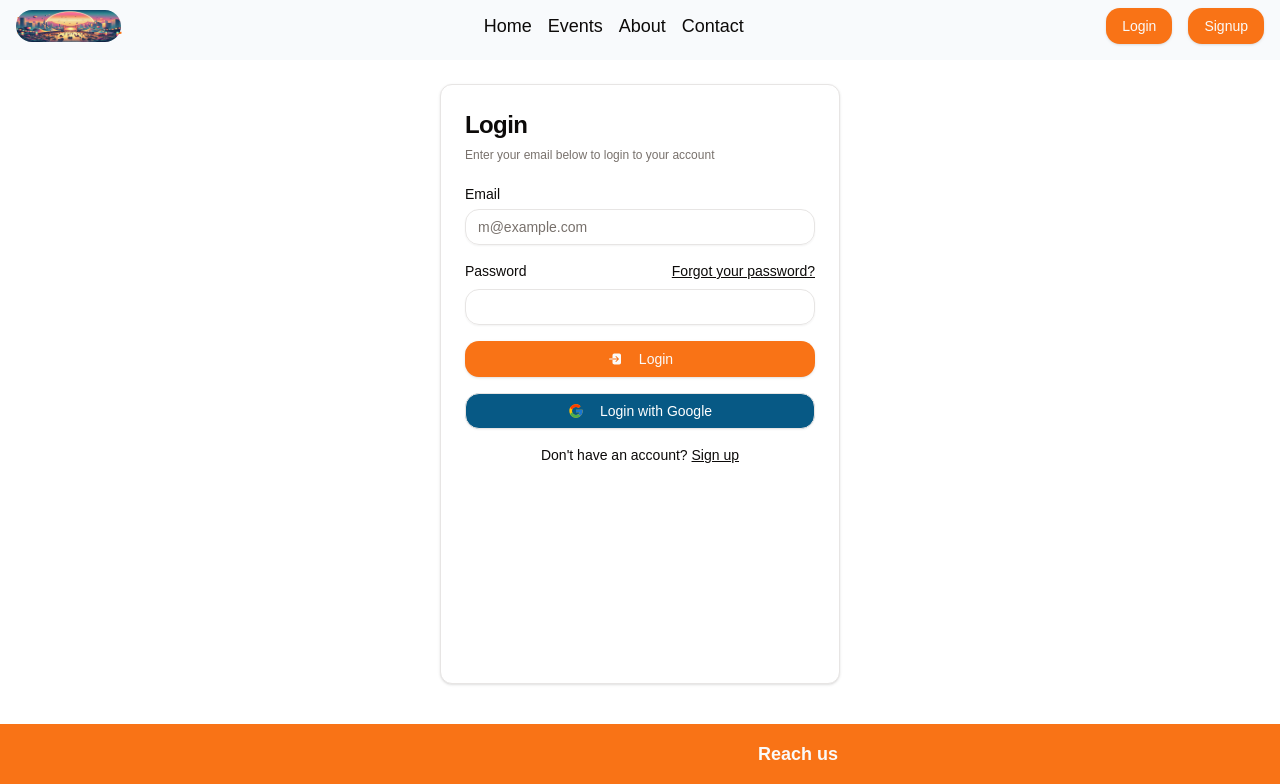
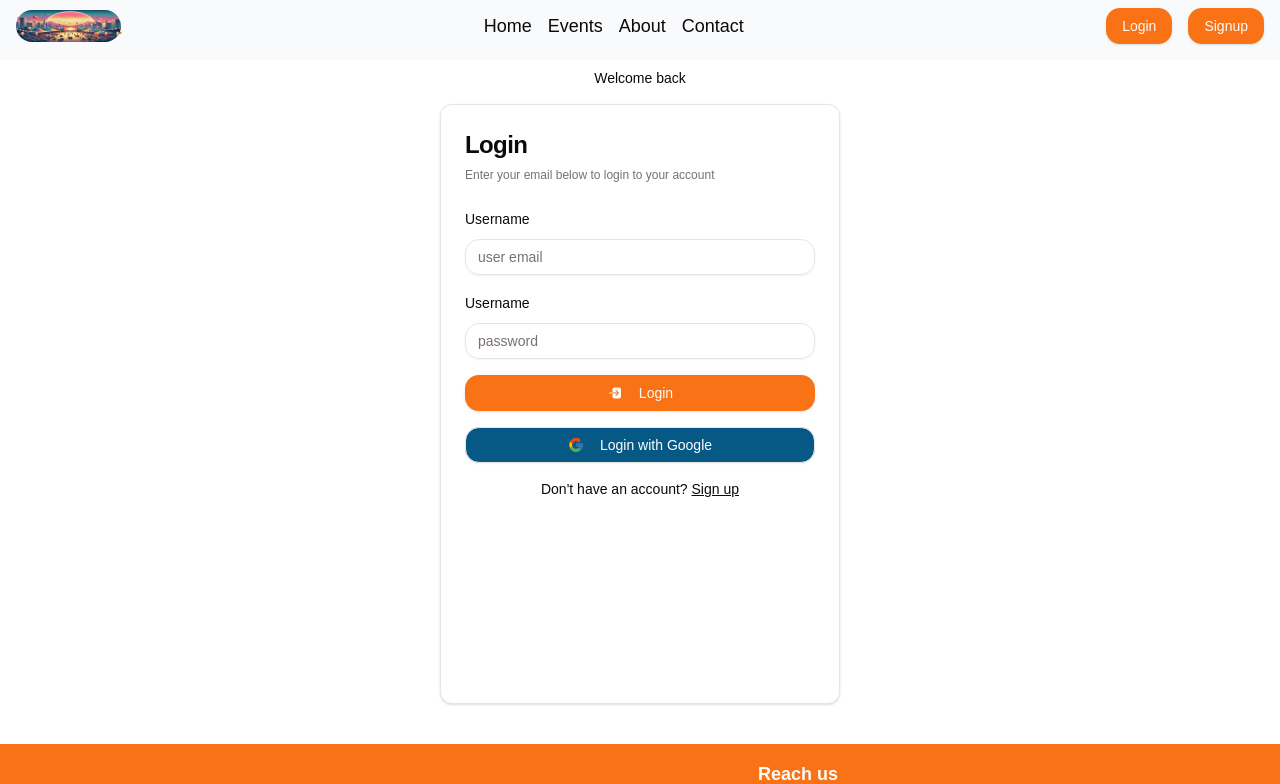
Before and after one commit to richardkanai123/hudhuria2.0, a Next.js app: page /login in a window 1280 px wide. Shown: the top 784 px of the page. Built offline with nearby package versions, Linux system fonts and the light colour scheme.

Commit message:
fixed forms by adding default values

```diff
--- a/package.json
+++ b/package.json
@@ -29,11 +29,11 @@
     "convex": "^1.17.0",
     "date-fns": "^4.1.0",
     "lucide-react": "^0.453.0",
-    "next": "15.0.1",
+    "next": "15.0.2",
     "next-auth": "5.0.0-beta.25",
-    "react": "19.0.0-rc-69d4b800-20241021",
+    "react": "18.3.1",
     "react-day-picker": "8.10.1",
-    "react-dom": "19.0.0-rc-69d4b800-20241021",
+    "react-dom": "18.3.1",
     "react-hook-form": "^7.53.1",
     "react-icons": "^5.3.0",
     "react-toastify": "^10.0.6",
--- a/src/app/(auth)/login/page.tsx
+++ b/src/app/(auth)/login/page.tsx
@@ -1,9 +1,12 @@
+'use client'
+
 import { LoginForm } from '@/components/Custom/AuthComponents/LoginForm'
 import React from 'react'
 
 const LoginPage = () => {
     return (
         <div className='w-full h-fit p-2'>
+            <h1 className="text-center text-sm">Welcome back</h1>
             <LoginForm />
         </div>
     )
--- /dev/null
+++ b/src/app/events/new/page.tsx
@@ -0,0 +1,10 @@
+'use client'
+import React from 'react'
+
+const NewEventPage = () => {
+    return (
+        <div>NewEventPage</div>
+    )
+}
+
+export default NewEventPage
--- a/src/app/page.tsx
+++ b/src/app/page.tsx
@@ -16,7 +16,7 @@ export default function Home() {
         backgroundAttachment: 'fixed',
         backgroundBlendMode: 'overlay',
 
-      }} className="w-full h-[70vh] bg-opacity-10  bg-slate-900 flex flex-col align-middle justify-center items-center gap-2 backdrop-blur-sm " >
+      }} className="w-full h-[70vh] bg-opacity-10  bg-slate-900 flex flex-col align-middle justify-center items-center gap-2 backdrop-blur-sm max-h-[800px]" >
         <h1 className='text-7xl tracking-wide font-extrabold animate-in slide-in-from-top-6  bg-opacity-20 text-transparent bg-clip-text  bg-gradient-to-tr from-primary to-primary-foreground '> Hudhuria</h1>
         <p className="text-center text-xl font-semibold text-white backdrop-blur-[1px] bg-stone-800 bg-blend-darken bg-opacity-10 p-2 rounded-md">
           Discover, Book, Attend and Connect with events near you.
--- a/src/components/Custom/AuthComponents/LoginForm.tsx
+++ b/src/components/Custom/AuthComponents/LoginForm.tsx
@@ -8,12 +8,40 @@ import {
     CardTitle,
 } from "@/components/ui/card"
 import { Input } from "@/components/ui/input"
-import { Label } from "@/components/ui/label"
 import { IoLogIn } from "react-icons/io5";
 import Link from "next/link"
 import { FcGoogle } from "react-icons/fc"
+// zod for validating the form inputs
+import { z } from "zod"
+import { useForm } from "react-hook-form"
+import { zodResolver } from "@hookform/resolvers/zod"
+import { Form, FormControl, FormField, FormItem, FormLabel, FormMessage } from "@/components/ui/form"
+
+
+
 
 export function LoginForm() {
+
+    const LoginFormSchema = z.object({
+        email: z.string().email({ message: "Invalid email" }),
+        password: z
+            .string()
+            .min(1, { message: "Password is required" })
+            .min(6, { message: "Password must be at least 6 characters" }),
+    })
+
+    const form = useForm<z.infer<typeof LoginFormSchema>>({
+        resolver: zodResolver(LoginFormSchema),
+        defaultValues: {
+            email: "",
+            password: "",
+        }
+    })
+
+    const LoginNewUser = async (data: z.infer<typeof LoginFormSchema>) => {
+        console.table(data)
+    }
+
     return (
         <Card className="mx-auto w-full min-h-[75vh] max-w-[400px] my-4">
             <CardHeader>
@@ -24,32 +52,42 @@ export function LoginForm() {
                 </CardDescription>
             </CardHeader>
             <CardContent className="w-full">
-                <div className="w-full grid gap-4">
-                    <div className="w-full grid gap-2">
-                        <Label htmlFor="email">Email</Label>
-                        <Input
-                            id="email"
-                            type="email"
-                            placeholder="m@example.com"
-                            required
+                <Form {...form}>
+                    <form onSubmit={form.handleSubmit(LoginNewUser)} className="w-full grid gap-4">
+                        <FormField
+                            control={form.control}
+                            name="email"
+                            render={({ field }) => (
+                                <FormItem>
+                                    <FormLabel>Username</FormLabel>
+                                    <FormControl>
+                                        <Input type='email' placeholder="user email" {...field} />
+                                    </FormControl>
+                                    <FormMessage />
+                                </FormItem>
+                            )}
                         />
-                    </div>
-                    <div className="w-full grid gap-2">
-                        <div className="flex items-center">
-                            <Label htmlFor="password">Password</Label>
-                            <Link href='/resetPassword' className="ml-auto inline-block text-sm underline">
-                                Forgot your password?
-                            </Link>
-                        </div>
-                        <Input id="password" type="password" required />
-                    </div>
+                        <FormField
+                            control={form.control}
+                            name="password"
+                            render={({ field }) => (
+                                <FormItem>
+                                    <FormLabel>Username</FormLabel>
+                                    <FormControl>
+                                        <Input type='password' placeholder="password" {...field} />
+                                    </FormControl>
+                                    <FormMessage />
+                                </FormItem>
+                            )}
+                        />
                         <Button type="submit" className="w-full">
                             <IoLogIn className="w-4 h-4 mr-2" />  Login
                         </Button>
                         <Button variant="outline" className="w-full  bg-sky-800 text-white">
                             <FcGoogle className="w-4 h-4 mr-2" />   Login with Google
                         </Button>
-                </div>
+                    </form>
+                </Form>
                 <div className="mt-4 text-center text-sm">
                     Don&apos;t have an account?{" "}
                     <Link href='/signup' className="underline">
--- a/src/components/Custom/AuthComponents/SignUpForm.tsx
+++ b/src/components/Custom/AuthComponents/SignUpForm.tsx
@@ -37,6 +37,12 @@ export function SignUpForm() {
 
     const form = useForm<z.infer<typeof NewUserSchema>>({
         resolver: zodResolver(NewUserSchema),
+        defaultValues: {
+            name: "",
+            email: "",
+            password: "",
+            confirmPassword: "",
+        }
     })
 
     const SignUpNewUser = async (data: z.infer<typeof NewUserSchema>) => {
@@ -97,7 +103,7 @@ export function SignUpForm() {
                                 <FormItem>
                                     <FormLabel>Password</FormLabel>
                                     <FormControl>
-                                        <Input type="text" placeholder="Your preferred password" {...field} />
+                                        <Input type="password" placeholder="Your preferred password" {...field} />
                                     </FormControl>
                                     <FormDescription>
                                         Must be atleast 8 characters.
@@ -114,7 +120,7 @@ export function SignUpForm() {
                                 <FormItem>
                                     <FormLabel>Confrim Password</FormLabel>
                                     <FormControl>
-                                        <Input type="text" placeholder="Confirm your password" {...field} />
+                                        <Input type="password" placeholder="Confirm your password" {...field} />
                                     </FormControl>
                                     <FormMessage />
                                 </FormItem>
--- a/src/components/Custom/nav/Header.tsx
+++ b/src/components/Custom/nav/Header.tsx
@@ -6,7 +6,6 @@ import {
     Sheet,
     SheetClose,
     SheetContent,
-    SheetTitle,
     SheetTrigger,
 } from "@/components/ui/sheet"
 import Link from 'next/link'
@@ -64,14 +63,12 @@ const Header = () => {
                     </SheetTrigger>
                     <SheetContent className='mt-4'>
 
-                        <SheetTitle className=" bg-transparent">
-                            <SheetTrigger className="bg-transparent md:hidden flex align-middle justify-center text-sm font-light">
-                                Close <IoLogInSharp className='ml-1 w-4 h-4' />
-                            </SheetTrigger>
-                        </SheetTitle>
+                        <SheetTrigger className="bg-transparent md:hidden flex align-middle justify-center text-sm font-light">
+                            Close <IoLogInSharp className='ml-1 w-4 h-4' />
+                        </SheetTrigger>
                         {/* logo */}
                         <Link href="/" className='flex flex-col items-center gap-2 relative'>
-                            <span className="text-2xl font-bold text-primary">Hudhuria</span>
+                            Hudhuria
                         </Link>
 
                         <nav className='w-full flex flex-col gap-4 align-middle mt-4'>
```
Also changed, not shown: 1 other file (tests, documents, lock files or other folders). Lines whose indentation alone changed are shown as unchanged.
